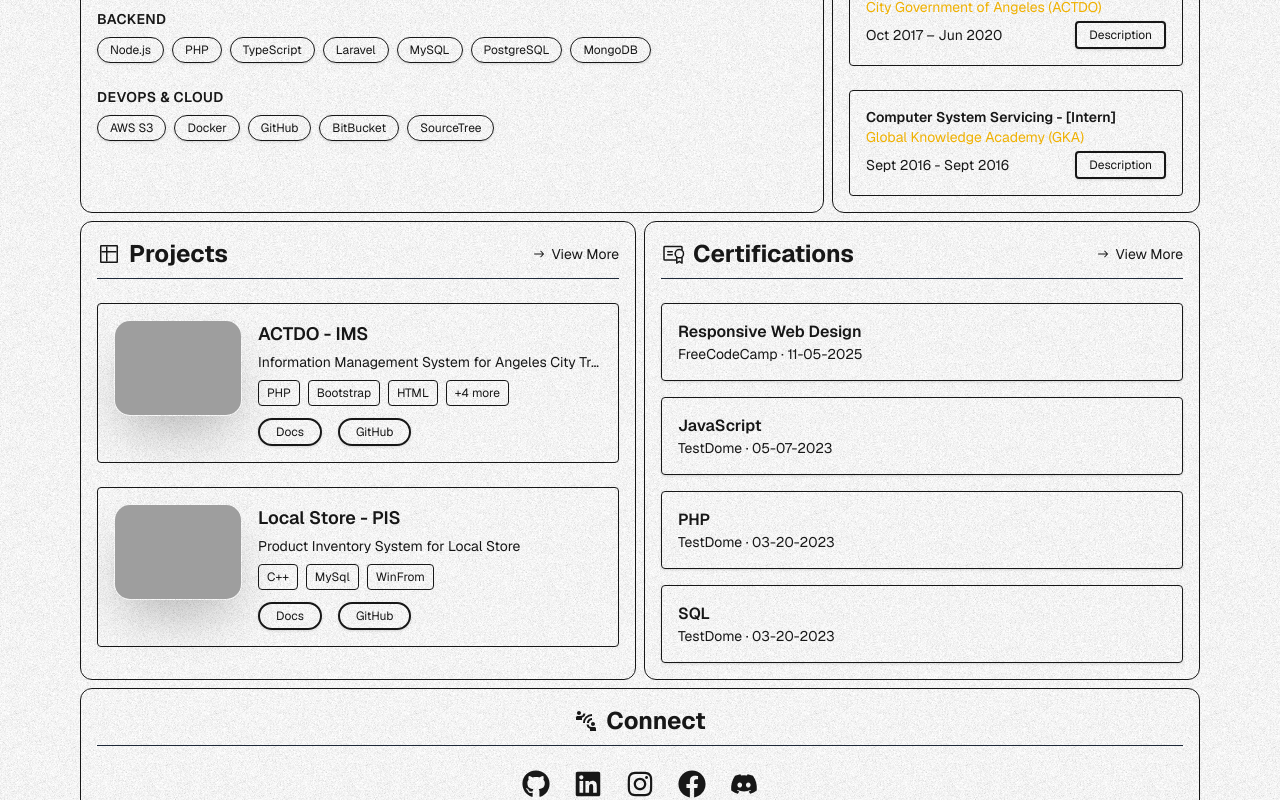
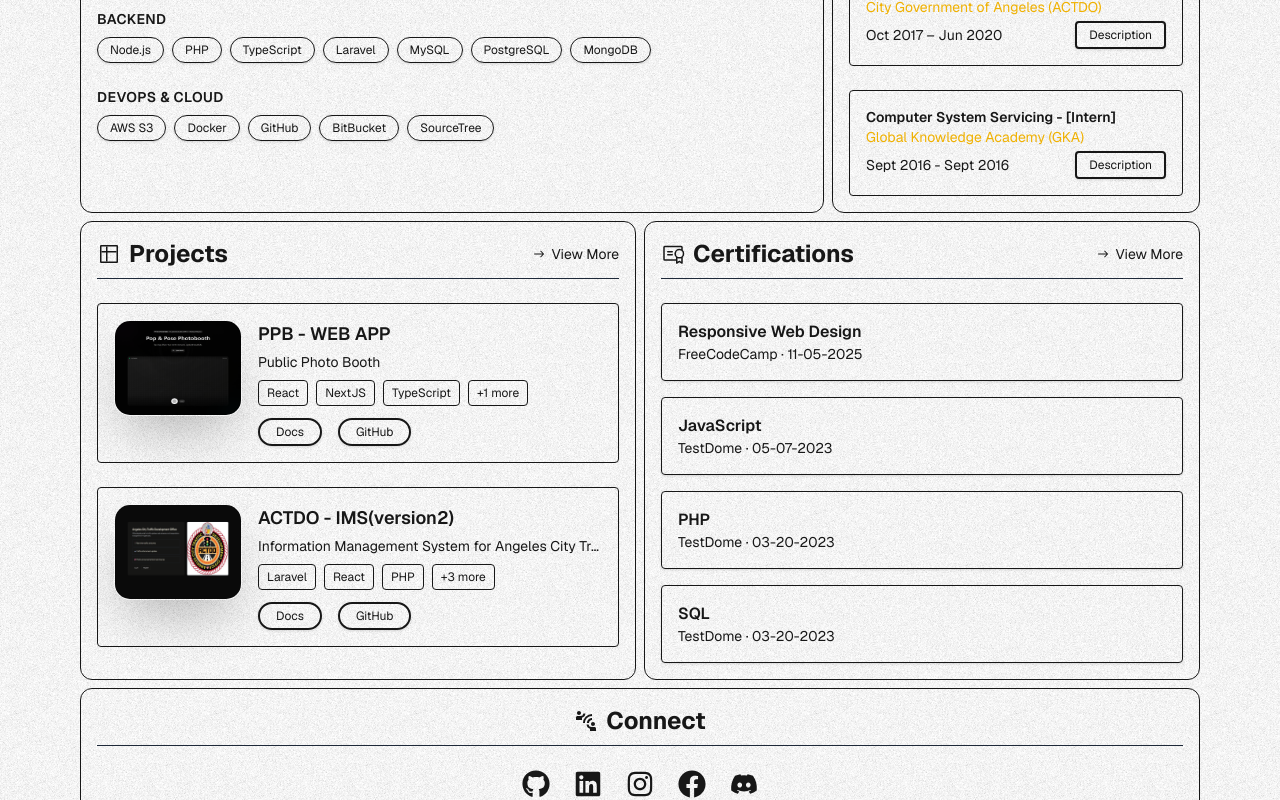
Before and after one commit to MondSE/almondtuazon, a Next.js app: page / in a window 1280 px wide. Shown: the part 570-1370 px from the top of the page. Built offline with nearby package versions, Linux system fonts and the light colour scheme; grey boxes are pictures that could not be loaded.

Commit message:
project updated - json data

```diff
--- a/app/components/Projects.tsx
+++ b/app/components/Projects.tsx
@@ -26,7 +26,7 @@ const Projects = () => {
 
   const prevImage = () =>
     setCurrentIndex(
-      (prev) => (prev - 1 + currentImages.length) % currentImages.length
+      (prev) => (prev - 1 + currentImages.length) % currentImages.length,
     );
 
   return (
@@ -50,7 +50,7 @@ const Projects = () => {
       </div>
 
       <div className="grid grid-cols-1 md:grid-cols-1 gap-6">
-        {projects.slice(0, 2).map((proj, idx) => (
+        {projects.slice(-2).map((proj, idx) => (
           <ProjectCard
             key={idx}
             proj={proj}
--- a/data/project.json
+++ b/data/project.json
@@ -200,7 +200,7 @@
     "id": 6,
     "name": "PPB - WEB APP",
     "description": "Public Photo Booth",
-    "tech": ["TypeScript", "Tailwind", "React", "NextJS"],
+    "tech": ["React", "NextJS", "TypeScript", "Tailwind"],
     "link": "/",
     "githubLink": "https://github.com/MondSE/photobooth",
     "projectSummary": "This is a personal project for the demonstration of the Public Photo Booth by using NextJs framework and TypeScript",
```
